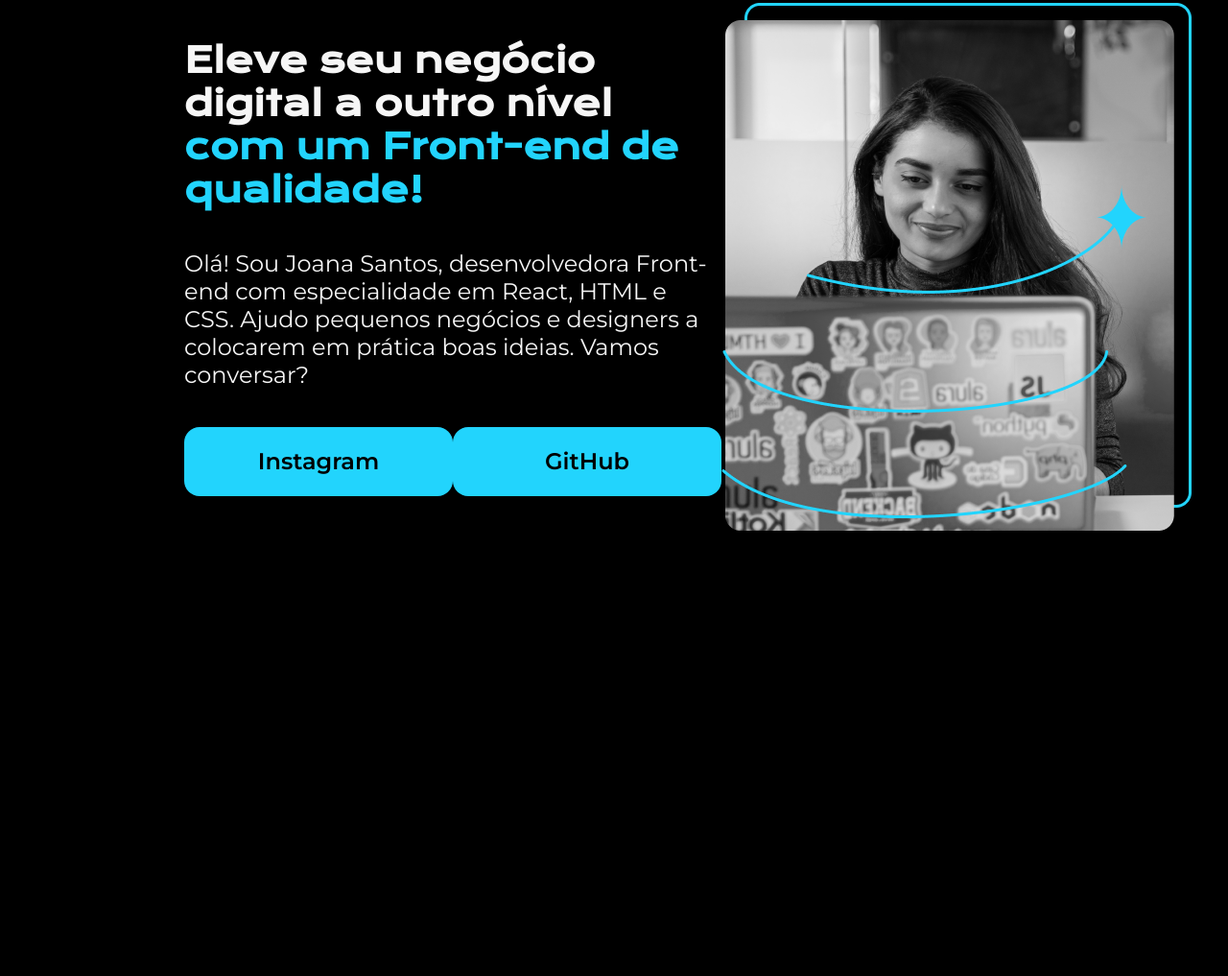
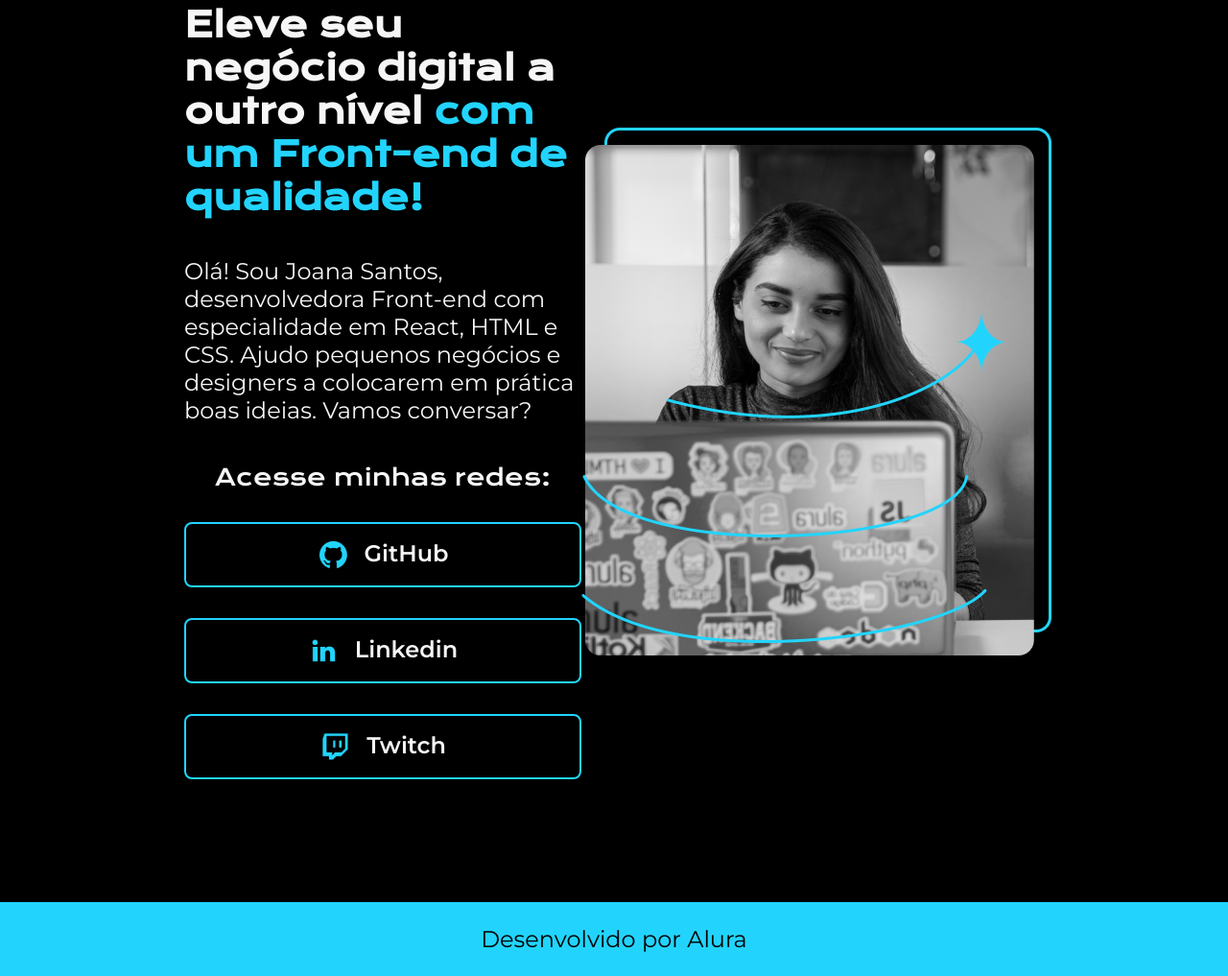
Before and after one commit to JupiraT/Alura, a plain HTML site: page index.html in a window 1280 px wide. Shown: the part 125-1142 px from the top of the page at 96% size. Before the commit the page ends 928 px from the top, so only its background shows below. Drawn offline with nearby package versions, Linux system fonts and the light colour scheme.

Commit message:
aprimoramento da página inicial

```diff
--- a/index.html
+++ b/index.html
@@ -16,17 +16,29 @@
             <p class="apresentacao__conteudo__paragrafo">Olá! Sou Joana Santos, desenvolvedora Front-end com especialidade em React, HTML e CSS. Ajudo pequenos negócios e designers a colocarem em prática boas ideias. Vamos conversar?</p>
 
             <div class="apresentacao__links">
-                <a class="apresentacao__links_links" href = "https://instagram.com/tretaju">Instagram</a>
-
-                <a class="apresentacao__links_links" href="https://github.com">GitHub</a>
+                <h2 class="apresentacao__links__subtitulo">Acesse minhas redes:</h2>
+                <a class="apresentacao__links_links" href = "https://github.com/JupiraT">
+                    <img src="./assets/github.png">
+                    GitHub
+                </a>
+                <a class="apresentacao__links_links" href="https://linkedin.com">
+                    <img src="./assets/linkedin.png">
+                    Linkedin
+                </a>
+                <a class="apresentacao__links_links" href="https://twitch.tv">
+                    <img src="./assets/twitch.png">
+                    Twitch
+                </a>
             </div>
 
         </section>
 
-        <img src = "Imagem.png" alt = "Foto da Joana programando">
+        <img src = "./assets/Imagem.png" alt = "Foto da Joana programando">
 
     </main>
 
-    <footer></footer>
+    <footer class="rodape">
+        <p>Desenvolvido por Alura</p>
+    </footer>
 </body>
 </html>
--- a/style.css
+++ b/style.css
@@ -6,7 +6,7 @@
 }
 
 body {
-    height: 100vh;
+
     box-sizing: border-box;
     background-color: black;
     color: #F6F6F6;
@@ -17,7 +17,7 @@ body {
 }
 
 .apresentacao {
-    margin: 10% 15%;
+    padding: 10% 15%;
     display: flex; /* or inline-flex */
     align-items: center;
     justify-content: space-between;
@@ -44,18 +44,45 @@ body {
 
   .apresentacao__links{
     display: flex;
+    flex-direction: column;
+    align-items: center;
+    gap: 32px;
     justify-content: space-between;
   }
 
   .apresentacao__links_links{
-    background-color: #22D4FD;
-    width: 280px;
+    display: flex;
+    justify-content: center;
+    width: 378px;
     text-align: center;
-    border-radius: 16px;
+    border-radius: 8px;
     font-size: 24px;
     font-weight: 600;
     padding: 21.5px 0;
     text-decoration: none;
+    color: #F6F6F6;
+    font-family: 'Montserrat', sans-serif;
+    border: 2px solid #22D4FD;
+    padding: 16px;
+    gap: 16px
+  }
+
+  .apresentacao__links__subtitulo{
+    font-size: 24px;
+    font-weight: 400;
+    font-family: 'Krona One', sans-serif;
+  }
+
+  .apresentacao__links_links:hover{
+    background-color: #272727;
+  }
+
+  .rodape{
     color: black;
+    background-color: #22D4FD;
+    padding: 24px;
+    text-align: center;
     font-family: 'Montserrat', sans-serif;
+    font-size: 24px;
+    font-weight: 400;
   }
```
Also changed, not shown: assets/Imagem.png (added), assets/github.png (added), assets/instagram.png (added), assets/linkedin.png (added), assets/twitch.png (added), assets/twitter.png (added).
